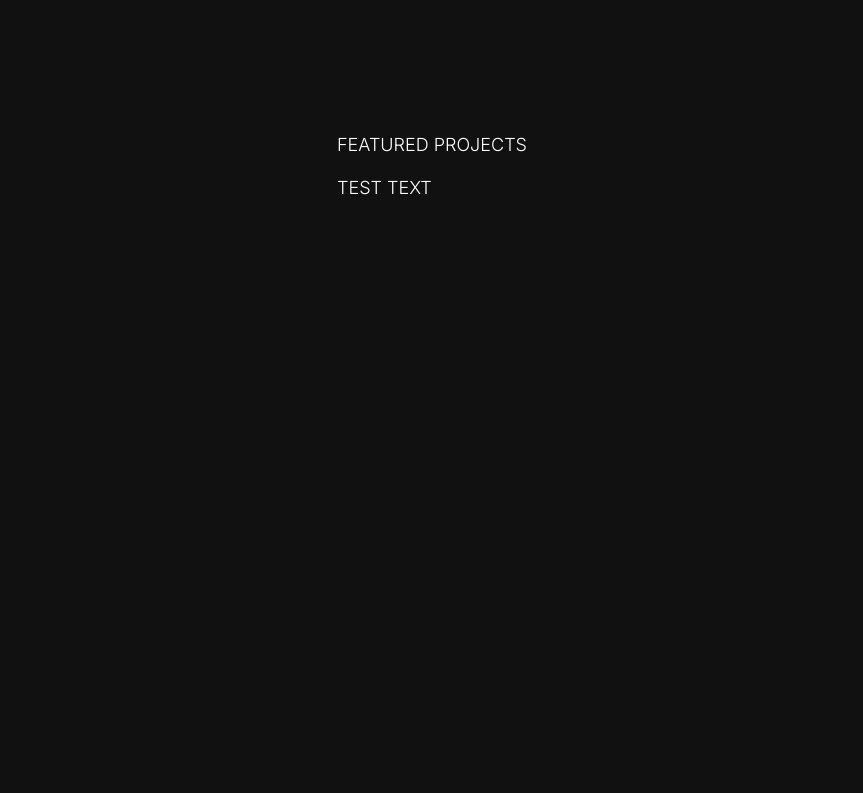
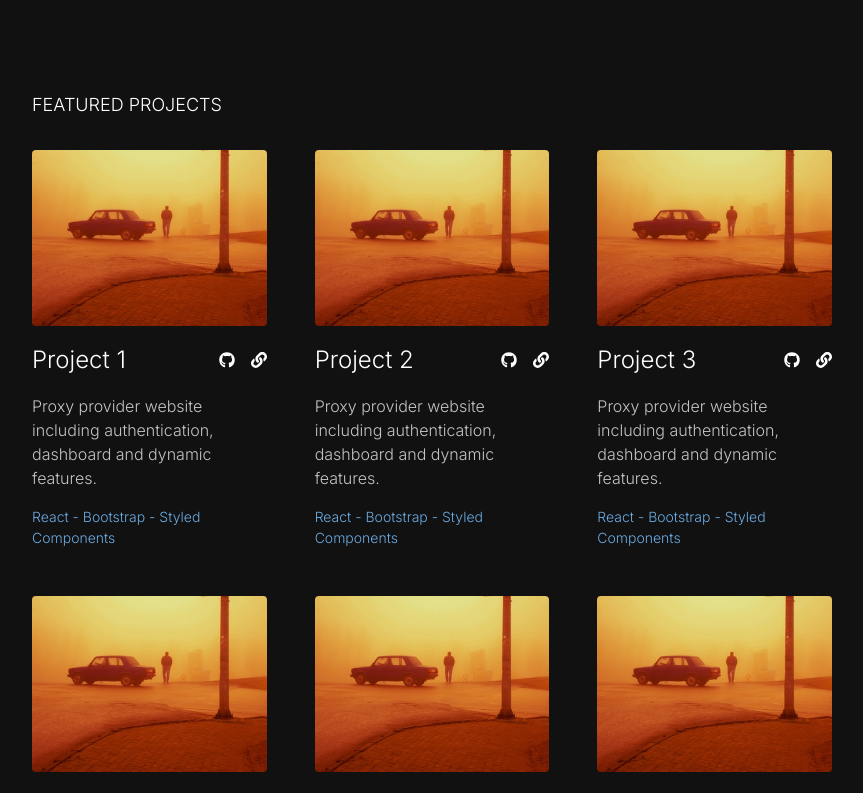
Before and after one commit to Keanin-Cupido/Keanin_Cupido_Portfolio_Webdev, a React (Create React App) app in the folder kcc_portfolio/: page / in a window 1280 px wide. Shown: the part 587-1380 px from the top of the page, without its empty margins (208-1071 px from the left). Before the commit the page ends 868 px from the top, so only its background shows below. Built offline with nearby package versions, Linux system fonts and the light colour scheme.

Commit message:
style: featured projects grid

```diff
--- a/kcc_portfolio/src/App.js
+++ b/kcc_portfolio/src/App.js
@@ -1,8 +1,12 @@
-import { Container, Flex, Heading, Link, Text, VStack } from "@chakra-ui/react";
+import { Flex, Grid, Heading, Link, Text, VStack } from "@chakra-ui/react";
 import { FaArrowRight } from "react-icons/fa";
 import { useColorMode } from '@chakra-ui/color-mode'
 
 import Navbar from "./components/Navbar";
+import ProjectCard from "./components/ProjectCard/ProjectCard";
+
+// Project Images
+import project_img_01 from './components/ProjectCard/img/project_img.jpg';
 
 function App() {
 
@@ -10,16 +14,17 @@ function App() {
   const isDark = colorMode === 'dark';
 
   return (
-      <VStack>
+      <VStack w="100%">
         <Navbar />
 
-        <VStack p="5em 15em 5em 15em" justify="left" align="left" spacing="2em">
+        <VStack w="100%" p="5em 15em 5em 15em" justify="left" align="left" spacing="2em">
           <Flex direction="column" gridGap="1em">
             <Text>Hey, I'm</Text>
             <Heading fontWeight="700" fontStyle="normal" fontSize="6rem" bgGradient='linear-gradient(90deg, #9845E8 0%, #33D2FF 20%, #DD5789 50%)' bgClip='text'>Keanin Cupido</Heading>
           </Flex>
+
           <Flex direction="column" gridGap="1.5em">
-            <Text  color={isDark ? "#F0F0F0" : "#1A1A1A" } fontWeight="200" fontStyle="normal" fontSize="1.125rem">
+            <Text color={isDark ? "#F0F0F0" : "#1A1A1A" } fontWeight="200" fontStyle="normal" fontSize="1.125rem">
               I'm a front-end developer based in Cape Town, South Africa and also a Computer Science student.
               I enjoy creating things that live on the internet, whether that be websites, applications, or anything in between.
               I have been freelancing for a year now while studying at the university and I've manage to gain a decent amount of experience and valuable knowledge from all different kinds of fields throughout my projects/work.
@@ -35,14 +40,49 @@ function App() {
           </Flex>
         </VStack>
 
-        {/* Projects Section */}
-        <VStack p="2.5em 15em 5em 15em" justify="left" align="left" spacing="1em">
+        {/* Featured Projects */}
+        <Flex direction="column" p="0em 15em 5em 15em" align='flex-start' w="100%" alignItems='flex-start' verticalAlign='top' spacing="1em">
           <Text fontWeight="300" fontStyle="normal" fontSize="1.125rem">FEATURED PROJECTS</Text>
-          <Container p={0} justify="left" align="left">
+          <Grid pt="2em" justify="left" align="left" templateColumns='repeat(3, 1fr)' gap="3em">
             {/* Project Card Components */}
-            <Text fontWeight="300" fontStyle="normal" fontSize="1.125rem">TEST TEXT</Text>
-          </Container>
-        </VStack>
+              <ProjectCard
+                project_img={project_img_01}
+                project_name="Project 1"
+                project_desc="Proxy provider website including authentication, dashboard and dynamic features."
+                project_tech="React - Bootstrap - Styled Components"
+              />
+              <ProjectCard
+                project_img={project_img_01}
+                project_name="Project 2"
+                project_desc="Proxy provider website including authentication, dashboard and dynamic features."
+                project_tech="React - Bootstrap - Styled Components"
+              />
+              <ProjectCard
+                project_img={project_img_01}
+                project_name="Project 3"
+                project_desc="Proxy provider website including authentication, dashboard and dynamic features."
+                project_tech="React - Bootstrap - Styled Components"
+              />
+              <ProjectCard
+                project_img={project_img_01}
+                project_name="Project 4"
+                project_desc="Proxy provider website including authentication, dashboard and dynamic features."
+                project_tech="React - Bootstrap - Styled Components"
+              />
+              <ProjectCard
+                project_img={project_img_01}
+                project_name="Project 5"
+                project_desc="Proxy provider website including authentication, dashboard and dynamic features."
+                project_tech="React - Bootstrap - Styled Components"
+              />
+              <ProjectCard
+                project_img={project_img_01}
+                project_name="Project 6"
+                project_desc="Proxy provider website including authentication, dashboard and dynamic features."
+                project_tech="React - Bootstrap - Styled Components"
+              />
+          </Grid>
+        </Flex>
       </VStack>
   );
 }
--- /dev/null
+++ b/kcc_portfolio/src/components/ProjectCard/ProjectCard.js
@@ -0,0 +1,28 @@
+import { Container, Image, Text, Flex, useColorMode } from '@chakra-ui/react';
+import React from 'react';
+import { FaGithub, FaLink } from 'react-icons/fa';
+
+function ProjectCard(props) {
+
+  const { colorMode } = useColorMode();
+  const isDark = colorMode === 'dark';
+
+  return (
+    <Container p={0} maxW='400px'>
+        <Flex direction='column' justify="flex-start" align="flex-start" gridGap="1em">
+          <Image src={props.project_img} borderRadius="4px"/>
+          <Flex width="100%" direction="row" justify="space-between" align="space-between">
+            <Text fontWeight="300" fontStyle="normal" fontSize="1.5rem">{props.project_name}</Text>
+            <Flex direction="row" justify="right" align="center" gridGap="1em">
+                <FaGithub />
+                <FaLink />
+            </Flex>
+          </Flex>
+          <Text fontWeight="300" fontStyle="normal" fontSize="1rem"  color={isDark ? "#C4C4C4" : "#1A1A1A" } lineHeight="1.5em">{props.project_desc}</Text>
+          <Text fontWeight="300" fontStyle="normal" fontSize="0.875rem"  color="#6CACE4">{props.project_tech}</Text>
+        </Flex>
+    </Container>
+  )
+}
+
+export default ProjectCard
```
Also changed, not shown: kcc_portfolio/src/components/ProjectCard/img/project_img.jpg (added).
